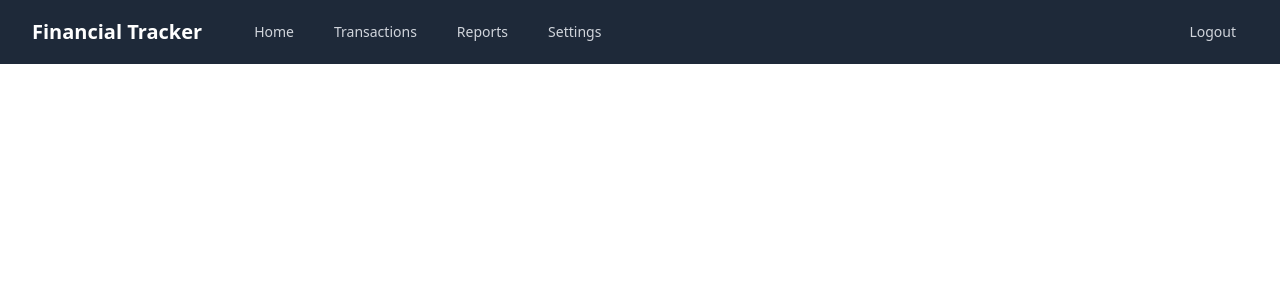
After one commit to Burmese-AI/Financial-Transaction-Tracker, a Django app: template templates/main.html in a window 1280 px wide. The commit adds this page. Shown: the top 300 px of the page. Run offline with Django 5.2, Linux system fonts and the light colour scheme; the template is opened without the code that fills it, so the values that code supplies are empty; style sheets or scripts are compiled from the project's sources.

Commit message:
Updated settings to include template directory and modified transactions.html to extend main layout and structure content block.

```diff
--- a/financial_tracker/settings.py
+++ b/financial_tracker/settings.py
@@ -61,7 +61,7 @@ ROOT_URLCONF = 'financial_tracker.urls'
 TEMPLATES = [
     {
         'BACKEND': 'django.template.backends.django.DjangoTemplates',
-        'DIRS': [],
+        'DIRS': [BASE_DIR / 'templates'],
         'APP_DIRS': True,
         'OPTIONS': {
             'context_processors': [
--- /dev/null
+++ b/templates/main.html
@@ -0,0 +1,14 @@
+{% load static %}
+<!doctype html>
+<html>
+  <head>
+    <meta charset="UTF-8" />
+    <meta name="viewport" content="width=device-width, initial-scale=1.0" />
+    <link rel="stylesheet" href="{% static 'styles/output.css' %}">
+  </head>
+  <body>
+    {% include "navbar.html" %}
+    {% block content %}
+    {% endblock content %}
+  </body>
+</html>
--- /dev/null
+++ b/templates/navbar.html
@@ -0,0 +1,24 @@
+<nav class="bg-gray-800">
+    <div class="mx-auto max-w-7xl px-4 sm:px-6 lg:px-8">
+        <div class="flex h-16 items-center justify-between">
+            <div class="flex items-center">
+                <div class="flex-shrink-0">
+                    <a href="/" class="text-white font-bold text-xl">Financial Tracker</a>
+                </div>
+                <div class="hidden md:block">
+                    <div class="ml-10 flex items-baseline space-x-4">
+                        <a href="/" class="text-gray-300 hover:bg-gray-700 hover:text-white rounded-md px-3 py-2 text-sm font-medium">Home</a>
+                        <a href="/transactions" class="text-gray-300 hover:bg-gray-700 hover:text-white rounded-md px-3 py-2 text-sm font-medium">Transactions</a>
+                        <a href="#" class="text-gray-300 hover:bg-gray-700 hover:text-white rounded-md px-3 py-2 text-sm font-medium">Reports</a>
+                        <a href="#" class="text-gray-300 hover:bg-gray-700 hover:text-white rounded-md px-3 py-2 text-sm font-medium">Settings</a>
+                    </div>
+                </div>
+            </div>
+            <div class="hidden md:block">
+                <div class="ml-4 flex items-center md:ml-6">
+                    <a href="/accounts/logout" class="text-gray-300 hover:bg-gray-700 hover:text-white rounded-md px-3 py-2 text-sm font-medium">Logout</a>
+                </div>
+            </div>
+        </div>
+    </div>
+</nav>
--- a/transactions/templates/transactions/transactions.html
+++ b/transactions/templates/transactions/transactions.html
@@ -1,2 +1,6 @@
-{{ request.user.username }}
+{% extends "main.html" %}
+
+
+{% block content %}
 <h1>Transactions</h1>
+{% endblock content %}
```
